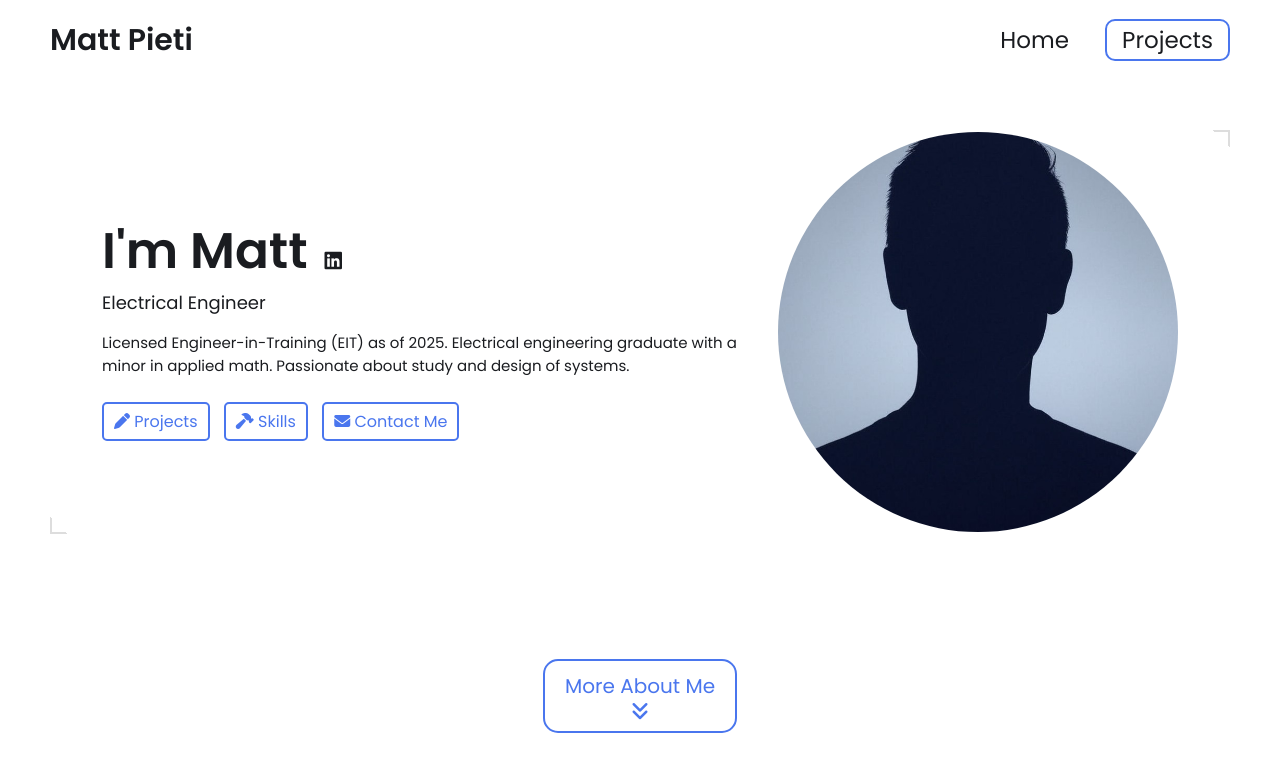
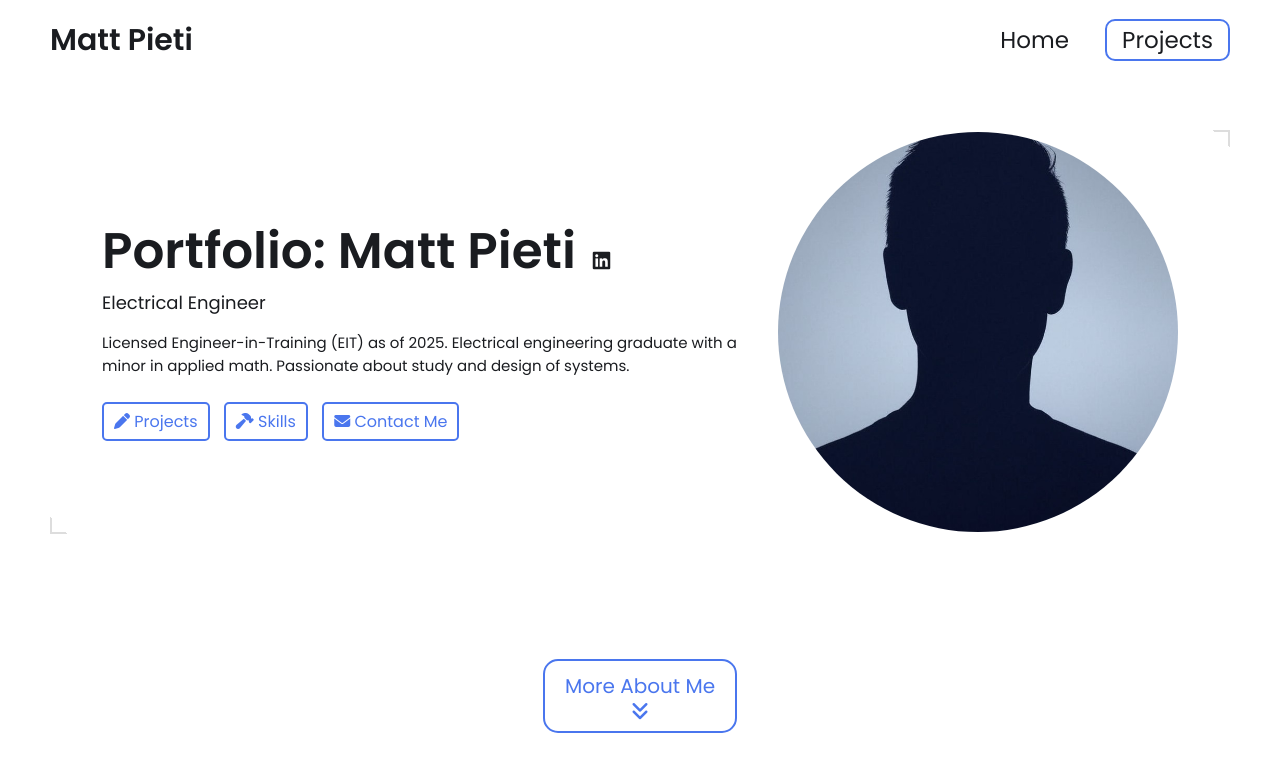
Before and after one commit to MattPieti/MattPieti.github.io, a Jekyll site: the page built from index.html, in a window 1280 px wide and 900 px high. Shown: the top 772 px of the window. Built offline with Jekyll 4.4.1, drawn with Linux system fonts in a browser that asks for light colours.

Commit message:
Update hero.html

```diff
--- a/_includes/hero.html
+++ b/_includes/hero.html
@@ -4,7 +4,7 @@
     <div class="group">
         <div class="text">
             <h2>
-                I'm {{ site.name | split: ' ' | first }}
+                Portfolio: Matt Pieti
                 {% if site.external-links %}
                 <span class="external-links">
                     {% assign platforms = "linkedin,x-twitter,github,stackoverflow,discord,medium,threads,bluesky,instagram,youtube" | split: "," %}
```
